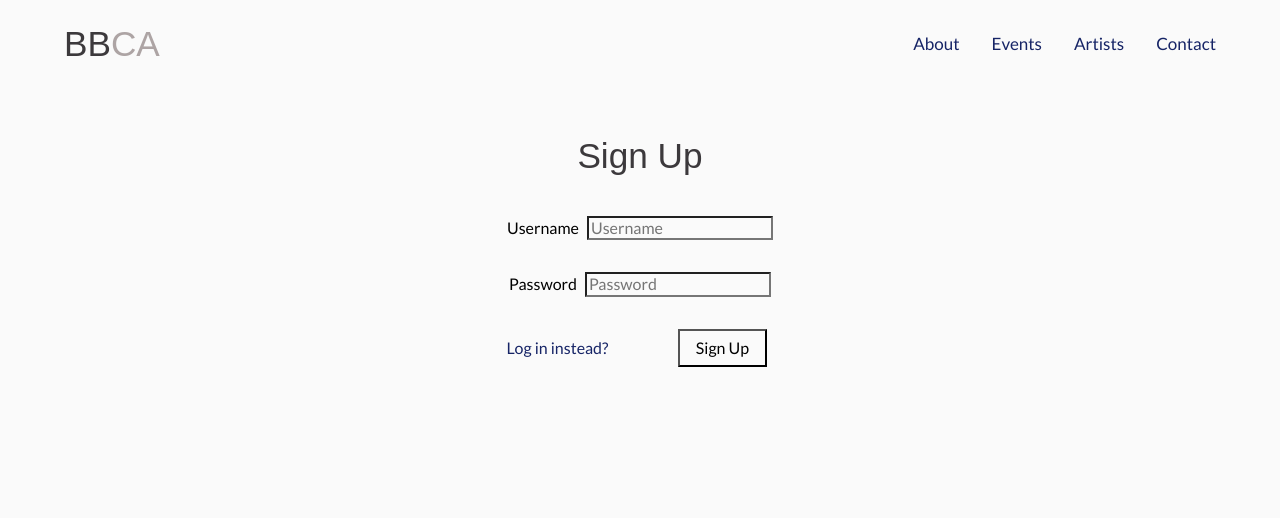
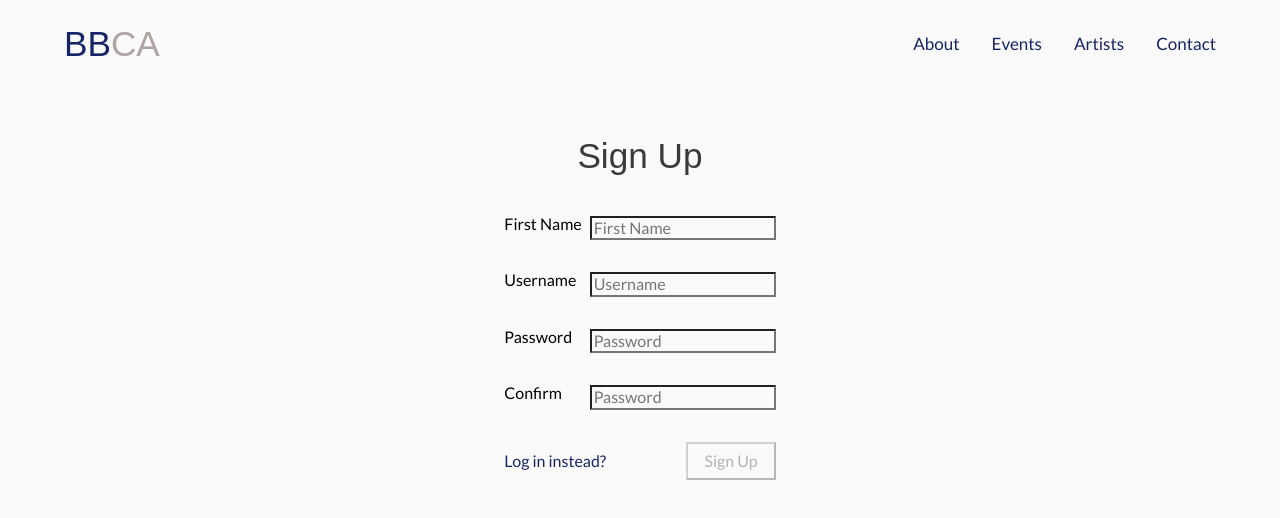
Before and after one commit to black-buddha-creative-agency/bbca-v1, a React (Create React App) app: page /signup in a window 1280 px wide. Shown: the top 518 px of the page. Built offline with nearby package versions, Linux system fonts and the light colour scheme; a web font is replaced by a local one.

Commit message:
Update a few random styles. UserForm displays Login or Signup depending on formText object on each corresponding auth Page

```diff
--- a/src/components/Layout/NavContainer.jsx
+++ b/src/components/Layout/NavContainer.jsx
@@ -12,7 +12,7 @@ const NavContainer = () => {
         <div className="nav-column--logo">
           <Link to="/">
             {' '}
-            <h1 className="text-h2">
+            <h1 className="text-h2 text-accent--2">
               BB<span className="text-accent">CA</span>
             </h1>
           </Link>
--- a/src/components/Services/index.jsx
+++ b/src/components/Services/index.jsx
@@ -4,70 +4,70 @@ import hero from '../../SVG/hero.jpg'
 const Services = () => {
   return (
     <>
-      <section class="section services" id="Services">
-        <div class="services-container">
-          <h1 class="text-h2 white bold">Our Services</h1>
-          <div class="services-columns w-row">
-            <div class="service-column first w-col w-col-6">
-              <div class="services-item--container">
+      <section className="section services" id="Services">
+        <div className="services-container">
+          <h1 className="text-h2 white bold">Our Services</h1>
+          <div className="services-columns w-row">
+            <div className="service-column first w-col w-col-6">
+              <div className="services-item--container">
                 <div
-                  class="services-icon--container"
+                  className="services-icon--container"
                   style={{ background: 'transparent' }}
                 >
                   <i
-                    class="fas fa-microphone"
+                    className="fas fa-microphone"
                     style={{ color: 'white', background: 'transparent' }}
                   ></i>
                 </div>
-                <p class="text-p2 service-white">Event Hosting</p>
+                <p className="text-p2 service-white">Event Hosting</p>
               </div>
-              <div class="services-item--container">
+              <div className="services-item--container">
                 <div
-                  class="services-icon--container"
+                  className="services-icon--container"
                   style={{ background: 'transparent' }}
                 >
                   <i
-                    class="fas fa-tasks"
+                    className="fas fa-tasks"
                     style={{ color: 'white', background: 'transparent' }}
                   ></i>
                 </div>
-                <p class="text-p2 service-white">Event Management</p>
+                <p className="text-p2 service-white">Event Management</p>
               </div>
-              <div class="services-item--container">
+              <div className="services-item--container">
                 <div
-                  class="services-icon--container"
+                  className="services-icon--container"
                   style={{ background: 'transparent' }}
                 >
                   <i
-                    class="fas fa-ruler-combined"
+                    className="fas fa-ruler-combined"
                     style={{ color: 'white', background: 'transparent' }}
                   ></i>
                 </div>
-                <p class="text-p2 service-white">Framing</p>
+                <p className="text-p2 service-white">Framing</p>
               </div>
-              <div class="services-item--container">
+              <div className="services-item--container">
                 <div
-                  class="services-icon--container"
+                  className="services-icon--container"
                   style={{ background: 'transparent' }}
                 >
                   <i
-                    class="fas fa-print"
+                    className="fas fa-print"
                     style={{ color: 'white', background: 'transparent' }}
                   ></i>
                 </div>
-                <p class="text-p2 service-white">Vinyl Cutting</p>
+                <p className="text-p2 service-white">Vinyl Cutting</p>
               </div>
-              <div class="services-item--container bottom">
+              <div className="services-item--container bottom">
                 <div
-                  class="services-icon--container"
+                  className="services-icon--container"
                   style={{ background: 'transparent' }}
                 >
                   <i
-                    class="fas fa-hammer"
+                    className="fas fa-hammer"
                     style={{ color: 'white', background: 'transparent' }}
                   ></i>
                 </div>
-                <p class="text-p2 service-white">Installation</p>
+                <p className="text-p2 service-white">Installation</p>
               </div>
             </div>
           </div>
--- a/src/components/UserForm/index.jsx
+++ b/src/components/UserForm/index.jsx
@@ -6,6 +6,7 @@ import { signup, login } from '../../services'
 
 class UserForm extends Component {
   state = {
+    first_name: '',
     username: '',
     password: '',
     confirmPassword: ''
@@ -33,15 +34,36 @@ class UserForm extends Component {
     }
   }
 
-  isFormInvalid() {}
+  isFormInvalid() {
+    return !(
+      this.state.first_name &&
+      this.state.username &&
+      this.state.password === this.state.passwordConf
+    )
+  }
   render() {
     const { formText } = this.props
+    const { first_name, username, password, passwordConf } = this.state
     return (
       <Section>
-        <div className="mt6 tc flex flex-column check">
+        <div className="mt6 tc flex flex-column  check">
           <h1 className="pa3 text-h2 tc">{formText.page}</h1>
+          {formText.page === 'Sign Up' ? (
             <form className="w-100" action="" autoComplete="off">
-            <div className="ma4 input">
+              <div className="ma4 flex justify-between input">
+                <label className="mr2" htmlFor="first_name">
+                  First Name
+                </label>
+                <input
+                  id="username"
+                  placeholder="First Name"
+                  name="first_name"
+                  type="text"
+                  value={first_name}
+                  onChange={this.handleChange}
+                />
+              </div>
+              <div className="ma4 flex justify-between input">
                 <label className="mr2" htmlFor="username">
                   Username
                 </label>
@@ -50,12 +72,12 @@ class UserForm extends Component {
                   placeholder="Username"
                   name="username"
                   type="text"
-                value={this.state.username}
+                  value={username}
                   onChange={this.handleChange}
                 />
               </div>
-            <div className="ma4 input">
-              <label className="mr2" htmlFor="username">
+              <div className="ma4 flex justify-between input">
+                <label className="mr2" htmlFor="password">
                   Password
                 </label>
                 <input
@@ -63,28 +85,91 @@ class UserForm extends Component {
                   placeholder="Password"
                   name="password"
                   type="password"
-                value={this.state.password}
+                  value={password}
                   onChange={this.handleChange}
                 />
               </div>
-            <div className="flex flex-end justify-center">
-              <div className="w-50 flex justify-center items-center">
+              <div className="ma4 flex justify-between input">
+                <label className="mr2" htmlFor="passwordConf">
+                  Confirm
+                </label>
+                <input
+                  id="password"
+                  placeholder="Password"
+                  name="passwordConf"
+                  type="password"
+                  value={passwordConf}
+                  onChange={this.handleChange}
+                />
+              </div>
+              <div className="ma4 flex justify-between">
+                <div className="mr2 flex items-center justify-center">
                   <Link to="/login" className="">
                     {formText.altText}
                   </Link>
                 </div>
-              <div className="w-50">
+                <div className="">
                   <button
                     className="ph3 pv2"
                     type="submit"
                     value="Submit"
                     onClick={this.handleSubmit}
+                    disabled={this.isFormInvalid()}
                   >
                     {formText.page}
                   </button>
                 </div>
               </div>
             </form>
+          ) : (
+            <form className="w-100" action="" autoComplete="off">
+              <div className="ma4 flex justify-between input">
+                <label className="mr2" htmlFor="username">
+                  Username
+                </label>
+                <input
+                  id="username"
+                  placeholder="Username"
+                  name="username"
+                  type="text"
+                  value={username}
+                  onChange={this.handleChange}
+                />
+              </div>
+              <div className="ma4 flex justify-between input">
+                <label className="mr2" htmlFor="password">
+                  Password
+                </label>
+                <input
+                  id="password"
+                  placeholder="Password"
+                  name="password"
+                  type="password"
+                  value={password}
+                  onChange={this.handleChange}
+                />
+              </div>
+
+              <div className="ma4 flex justify-between">
+                <div className="mr2 flex items-center justify-center">
+                  <Link to={formText.link} className="">
+                    {formText.altText}
+                  </Link>
+                </div>
+                <div className="">
+                  <button
+                    className="ph3 pv2"
+                    type="submit"
+                    value="Submit"
+                    onClick={this.handleSubmit}
+                    disabled={this.isFormInvalid()}
+                  >
+                    {formText.page}
+                  </button>
+                </div>
+              </div>
+            </form>
+          )}
         </div>
       </Section>
     )
--- a/src/pages/LoginPage/index.jsx
+++ b/src/pages/LoginPage/index.jsx
@@ -5,7 +5,8 @@ import Header from '../../components/Layout/Header'
 class LoginPage extends Component {
   formText = {
     page: 'Login',
-    altText: 'Register an account'
+    altText: 'Register an account',
+    link: '/signup'
   }
   render() {
     return (
--- a/src/pages/SignUpPage/index.jsx
+++ b/src/pages/SignUpPage/index.jsx
@@ -12,7 +12,8 @@ class SignUpPage extends Component {
   }
   formText = {
     page: 'Sign Up',
-    altText: 'Log in instead?'
+    altText: 'Log in instead?',
+    link: '/login'
   }
   render() {
     return (
```
Also changed, not shown: src/SVG/Arrow.svg. Lines whose indentation alone changed are shown as unchanged.
